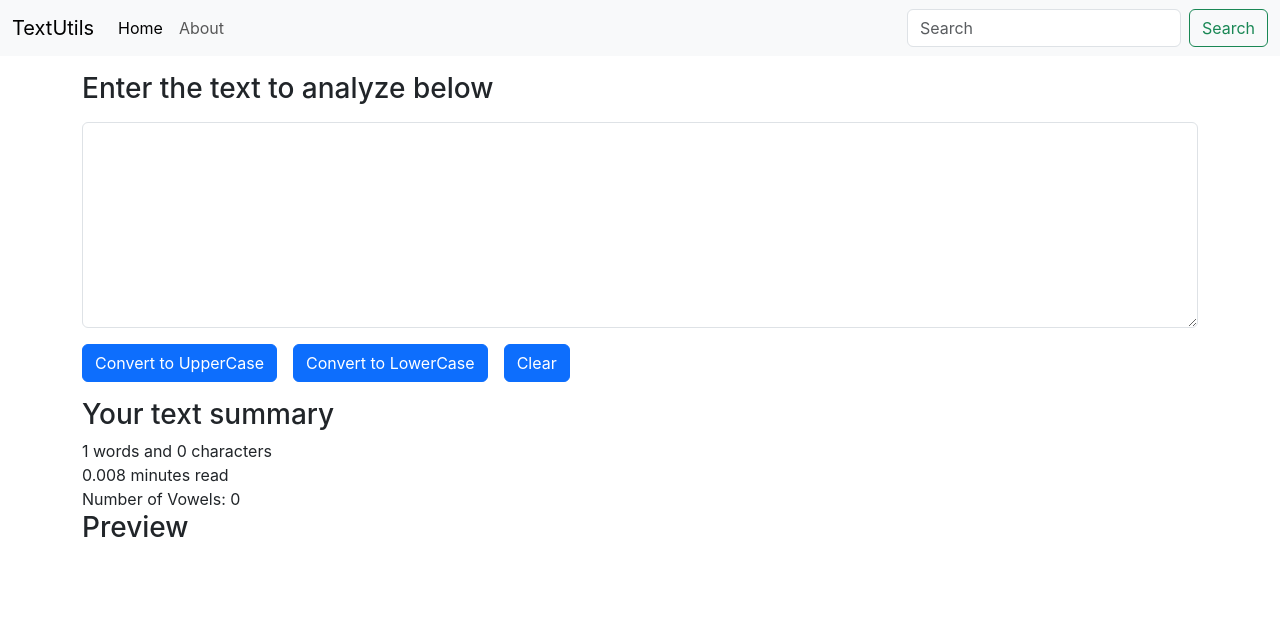
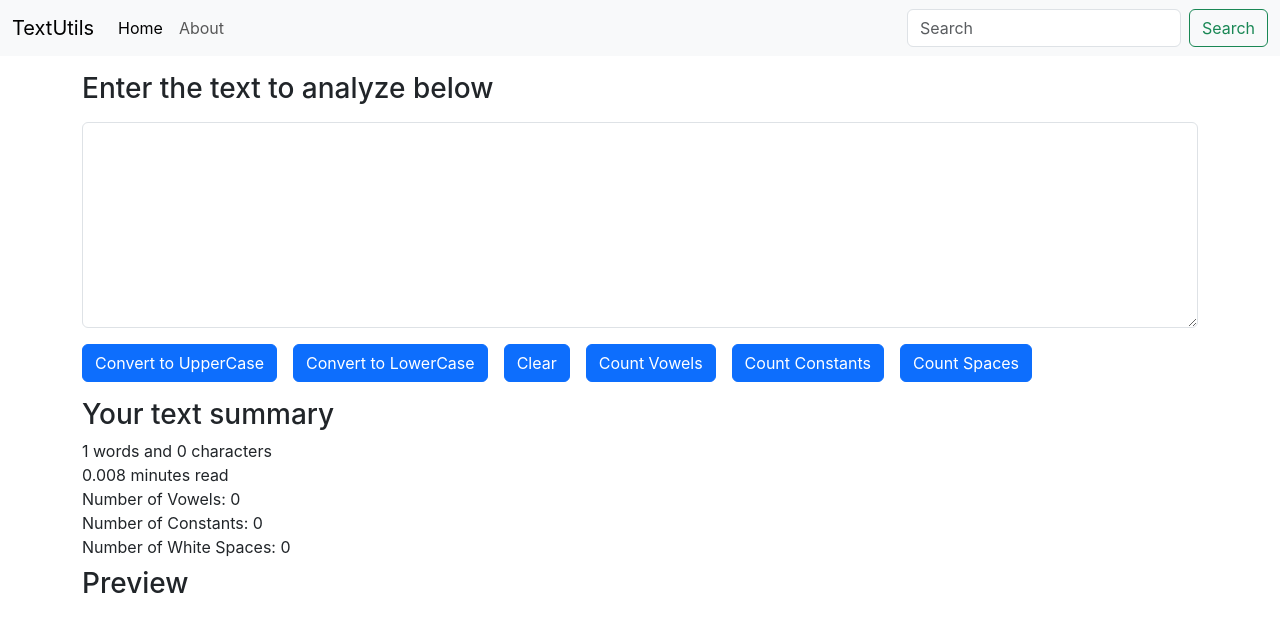
Before and after one commit to hrincredible007/TextUtils, a React (Create React App) app: page / in a window 1280 px wide. Shown: the top 632 px of the page. Built offline with nearby package versions, Linux system fonts and the light colour scheme.

Commit message:
Text Utils

```diff
--- a/src/components/TextForm.js
+++ b/src/components/TextForm.js
@@ -19,22 +19,58 @@ const TextForm = (props) => {
   };
   const handleClearClick = () => {
     setText("");
+    setConstants(0);
+    setSpaces(0);
+
     setVowels(0);
   };
+  const count_Vowels = () =>{
+    let str = text;
+    let count = 0;
+    for(let i = 0; i< str.length; i+=1){
+      let character = str.charAt(i);
+      if(character === 'a' || character === 'e' || character === 'i' || character === 'o' || character === 'u'
+        || character === 'A' || character === 'E' || character === 'I' || character === 'O' || character === 'U'){
+          count += 1;
+          setVowels(count);
+      }
+    }
+
+  }
+
+  const count_Constants = () =>{
+    let str = text;
+    let count = 0;
+    for(let i = 0; i< str.length; i+=1){
+      let character = str.charAt(i);
+      if(character !== 'a' && character !== 'e' && character !== 'i' && character !== 'o' && character !== 'u'
+      && character !== 'A' && character !== 'E' && character !== 'I' && character !== 'O' && character !== 'U' && character !== ' '){
+          count += 1;
+          setConstants(count);
+      }
+    }
+
+  }
+  const count_Spaces = () =>{
+    let str = text;
+    let count = 0;
+    for(let i = 0; i< str.length; i+=1){
+      let character = str.charAt(i);
+      if(character === ' '){
+          count += 1;
+          setSpaces(count);
+      }
+    }
+
+  }
+
   const handleOnChange = (event) => {
-    // console.log(target.value);
-    let str = (event.target.value+"");
-    let character = str.charAt(str.length -1);
-    // console.log(character);
-    if(character === 'a' || character === 'e' || character === 'i' || character === 'o' || character === 'u'
-        || character === 'A' || character === 'E' || character === 'I' || character === 'O' || character === 'U'){
-          let count = vowels;
-          setVowels(count+1);
-    }
     setText(event.target.value);
   };
   const [text, setText] = useState("");
   const [vowels, setVowels] = useState(0);
+  const [constants, setConstants] = useState(0);
+  const [spaces, setSpaces] = useState(0);
   return (
     <div>
       <div className="container my-3">
@@ -69,13 +105,36 @@ const TextForm = (props) => {
         >
           Clear
         </button>
+        <button
+          onClick={count_Vowels}
+          type="button"
+          className="btn btn-primary ms-3"
+        >
+          Count Vowels
+        </button>
+        <button
+          onClick={count_Constants}
+          type="button"
+          className="btn btn-primary ms-3"
+        >
+          Count Constants
+        </button>
+        <button
+          onClick={count_Spaces}
+          type="button"
+          className="btn btn-primary ms-3"
+        >
+          Count Spaces
+        </button>
       </div>
       <div className="container">
         <h3>Your text summary</h3>
         <div>{text.split(" ").length} words and {text.length} characters</div>
         <div>{0.008* text.split(" ").length} minutes read</div>
         <div>Number of Vowels: {vowels}</div>
-        <h3>Preview</h3>
+        <div>Number of Constants: {constants}</div>
+        <div>Number of White Spaces: {spaces}</div>
+        <h3 className="my-2">Preview</h3>
         <div>{text}</div>
       </div>
     </div>
```
